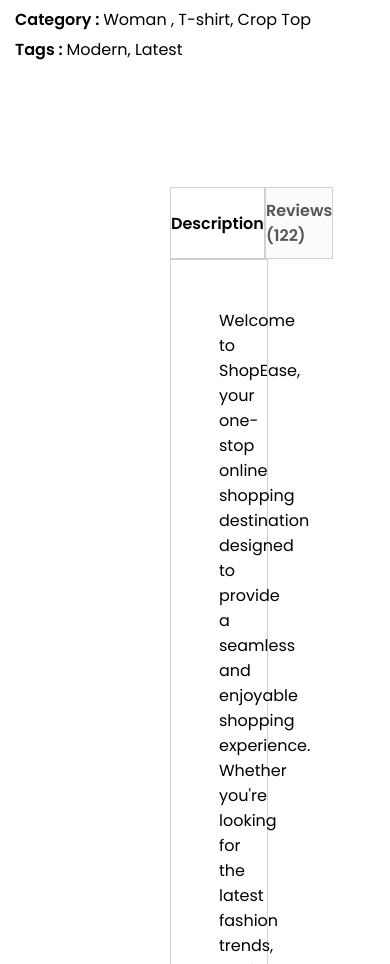
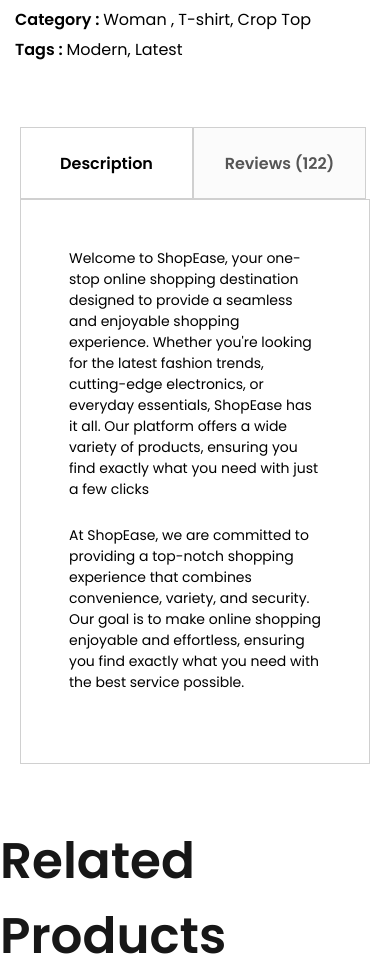
Before and after one commit to hazemmohsen2000/E-commerce, a React (Create React App) app: page /product/1 in a window 390 px wide. Shown: the part 880-1844 px from the top of the page. Built offline with nearby package versions, Linux system fonts and the light colour scheme.

Commit message:
product description media queries and adding meta site description

```diff
--- a/public/index.html
+++ b/public/index.html
@@ -7,7 +7,7 @@
     <meta name="theme-color" content="#000000" />
     <meta
       name="description"
-      content="Web site created using create-react-app"
+      content="E-commerce created by hazem mohsen"
     />
     <link rel="apple-touch-icon" href="%PUBLIC_URL%/logo192.png" />
     <!--
--- a/src/Components/DescriptionBox/DescriptionBox.css
+++ b/src/Components/DescriptionBox/DescriptionBox.css
@@ -29,3 +29,16 @@
     padding : 48px ;
     padding-bottom : 70px ;
 }
+@media(max-width : 1280px ){
+    .descriptionbox{
+        margin : 60px ;
+    }
+}
+@media(max-width : 800px ){
+    .descriptionbox{
+        margin : 60px 20px ;
+    }
+    .descriptionbox-description{
+        font-size : 14px;
+    }
+}
```
